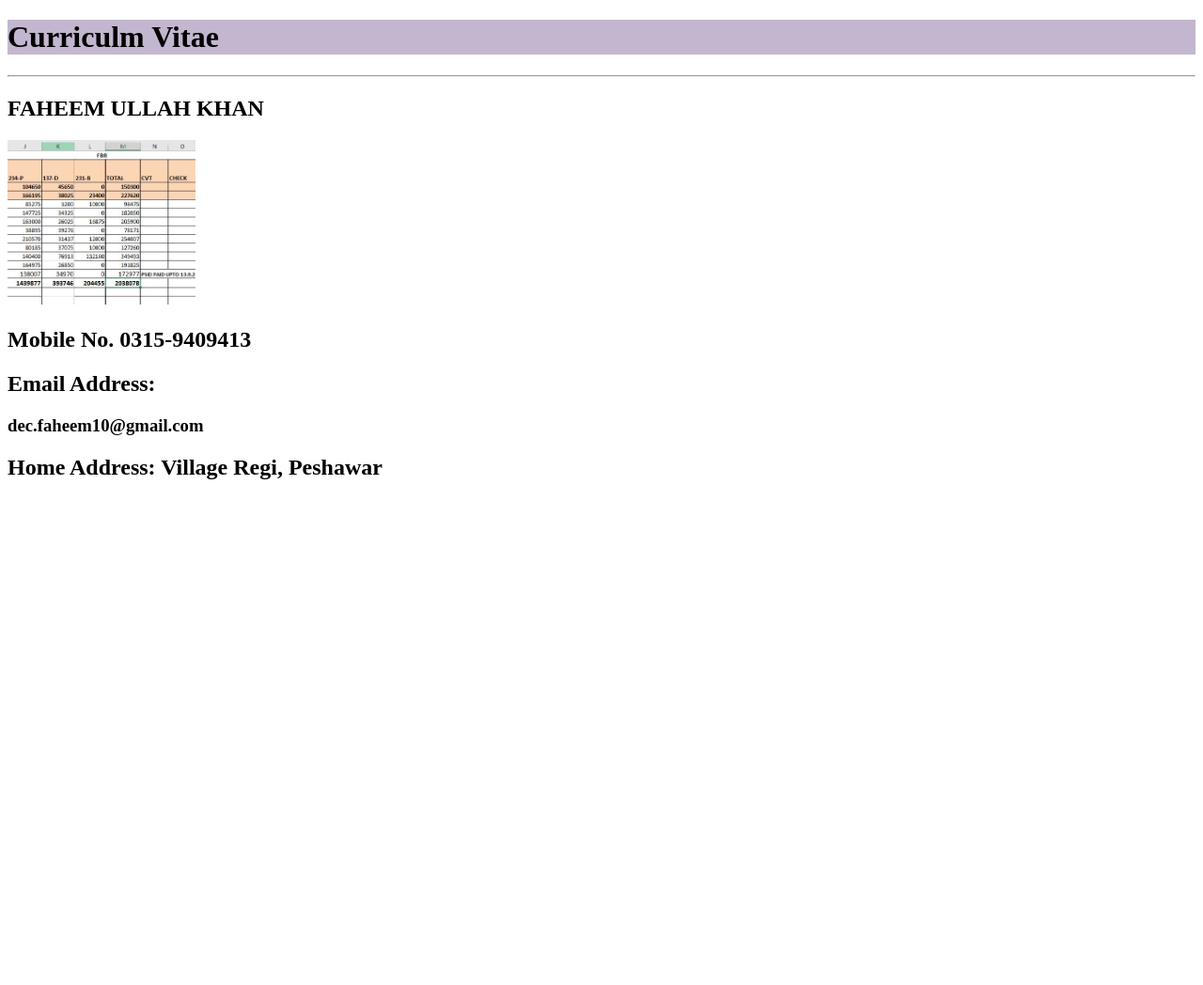
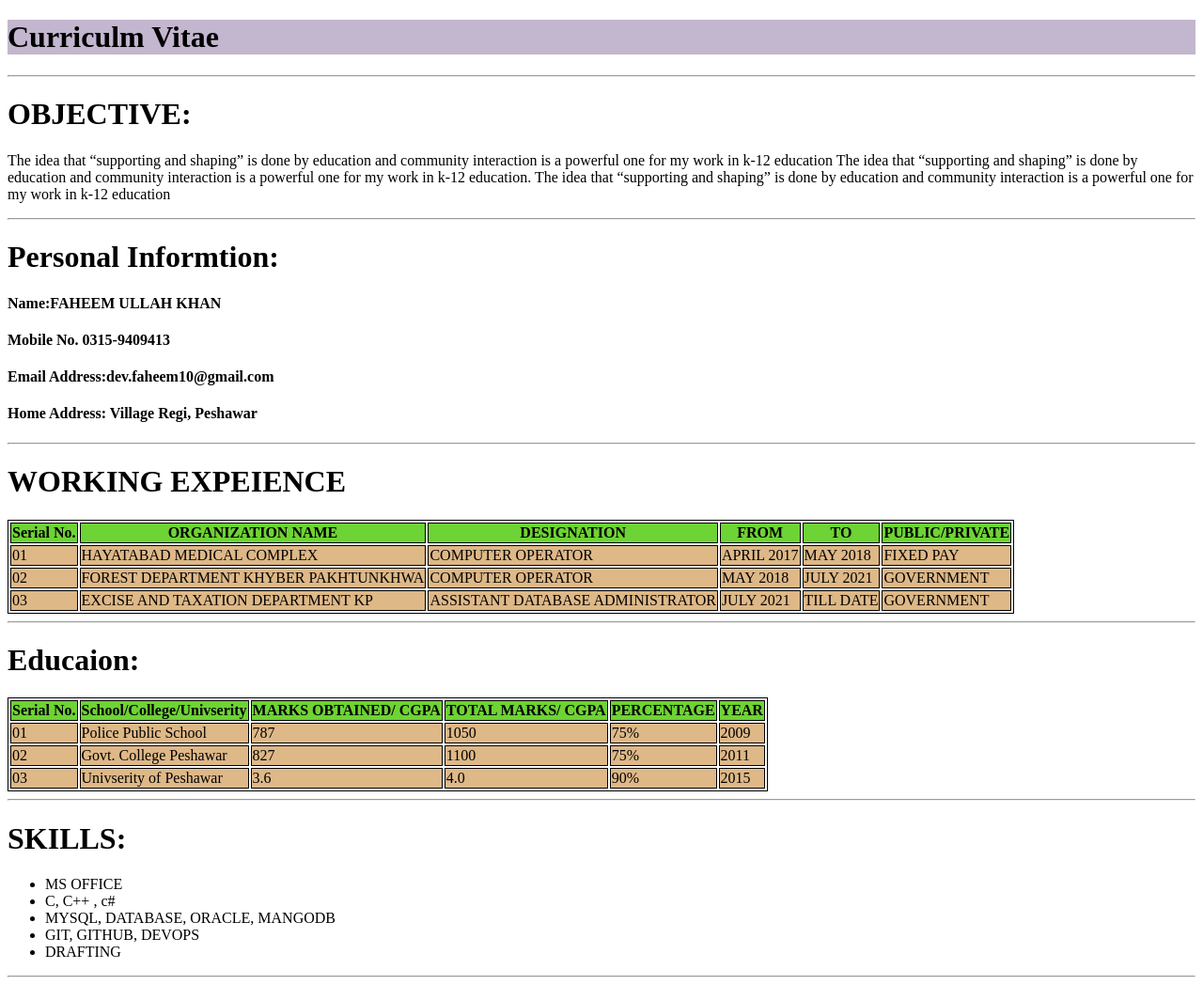
Before and after one commit to Faheemkhan10/learning_Repository, a plain HTML site: page index.html in a window 1280 px wide. Shown: the whole page at 94% size. Before the commit the page ends 800 px from the top, so only its background shows below. Drawn offline with Linux system fonts and the light colour scheme.

Commit message:
cv committed

```diff
--- a/index.html
+++ b/index.html
@@ -5,15 +5,113 @@
     <meta charset="UTF-8">
     <meta name="viewport" content="width=device-width, initial-scale=1.0">
     <title>Document</title>
-
+   <style>
+   table, th, td {border: 1px solid black;}
+   th {background-color: rgb(110, 211, 52);}
+   td{background-color: burlywood;}
+   </style>
 </head>
 <body>
-   <h1 style="background-color:rgb(195, 182, 207);" style="border: rgb(20, 15, 1);">Curriculm Vitae</h1>
+   <h1 style="background-color:rgb(195, 182, 207);">Curriculm Vitae</h1>
    <hr>
-   <h2>FAHEEM ULLAH KHAN</h2> <img src="./img/image.JPG" width="200px" alt="image not displayed">
-   <H2>Mobile No. 0315-9409413</H2>
-    <h2>Email Address:</h2><h3>dec.faheem10@gmail.com</h3>
-    <h2>Home Address: Village Regi, Peshawar</h2>
+   <H1>OBJECTIVE:</H1>
+   <P>The idea that “supporting and shaping” is done by education and community interaction is a powerful one for my work in k-12 education
+    The idea that “supporting and shaping” is done by education and community interaction is a powerful one for my work in k-12 education.
+    The idea that “supporting and shaping” is done by education and community interaction is a powerful one for my work in k-12 education
+   </P>
+   <hr>
+   <h1>Personal Informtion:</h1>
+   <h4>Name:FAHEEM ULLAH KHAN</h4>
+   <h4>Mobile No. 0315-9409413</h4>
+    <h4>Email Address:dev.faheem10@gmail.com</h4>
+    <h4>Home Address: Village Regi, Peshawar</h4>
+    <hr>
+<h1>WORKING EXPEIENCE</h1>
 
+<table >
+<tr>
+    <th>
+        Serial No.
+    </th>
+    <th>ORGANIZATION NAME</th>
+<th>DESIGNATION</th>
+<th>FROM</th>
+<th>TO</th>
+<th>PUBLIC/PRIVATE</th>
+</tr>
+<tr>
+<td>01</td>
+<td>HAYATABAD MEDICAL COMPLEX</td>
+<td>COMPUTER OPERATOR</td>
+<td>APRIL 2017</td>
+<td>MAY 2018</td>
+<td>FIXED PAY</td>
+</tr>
+<tr>
+    <td>02</td>
+    <td>FOREST DEPARTMENT KHYBER PAKHTUNKHWA</td>
+    <td>COMPUTER OPERATOR</td>
+    <td>MAY 2018</td>
+    <td>JULY 2021</td>
+    <td>GOVERNMENT</td>
+    </tr>
+    <tr>
+        <td>03</td>
+        <td>EXCISE AND TAXATION DEPARTMENT KP</td>
+        <td>ASSISTANT DATABASE ADMINISTRATOR</td>
+        <td>JULY 2021</td>
+        <td>TILL DATE</td>
+        <td>GOVERNMENT</td>
+    </tr>
+    </table>
+    <hr>
+    <h1>Educaion:</h1>
+<table >
+<tr>
+    <th>
+        Serial No.
+    </th>
+    <th>School/College/Univserity</th>
+<th>MARKS OBTAINED/ CGPA</th>
+<th>TOTAL MARKS/ CGPA</th>
+<th>PERCENTAGE</th>
+<th>YEAR</th>
+</tr>
+<tr>
+<td>01</td>
+<td>Police Public School</td>
+<td>787</td>
+<td>1050</td>
+<td>75%</td>
+<td>2009</td>
+</tr>
+<tr>
+    <td>02</td>
+    <td>Govt. College Peshawar</td>
+    <td>827</td>
+    <td>1100</td>
+    <td>75%</td>
+    <td>2011</td>
+    </tr>
+    <tr>
+        <td>03</td>
+        <td>Univserity of Peshawar</td>
+        <td>3.6</td>
+        <td>4.0</td>
+        <td>90%</td>
+        <td>2015</td>
+    </tr>
+    </table>
+    <hr>
+    <h1>SKILLS:</h1>
+    <ul>
+    <li>MS OFFICE</li>
+    <li>C, C++ , c#</li>
+    <li>MYSQL, DATABASE, ORACLE, MANGODB</li>
+    <li>GIT, GITHUB, DEVOPS</li>
+    <li>DRAFTING</li>
+    </ul>
+
+    <HR>
 </body>
 </html>
```
